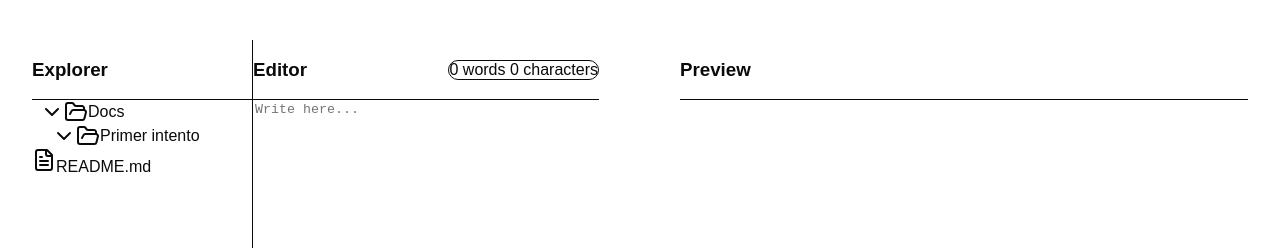
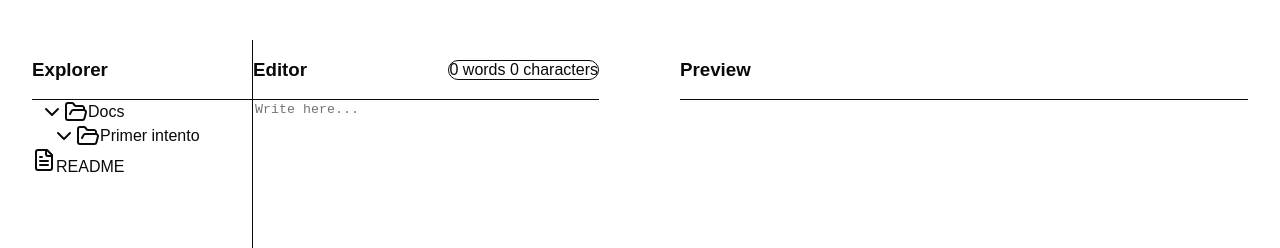
Before and after one commit to shodrig0/markdown-editor, a React (Vite) app: page / in a window 1280 px wide. Shown: the top 248 px of the page. Built offline with nearby package versions, Linux system fonts and the light colour scheme.

Commit message:
props fixed

```diff
--- a/src/components/Explorer/Explorer.tsx
+++ b/src/components/Explorer/Explorer.tsx
@@ -20,7 +20,7 @@ const Explorer = () => {
                     name: "Primer intento",
                     type: "folder",
                     children: [
-                        { id: "readme-1", name: "README.md", type: "file", extension: "md" }
+                        { id: "readme-1", name: "README", type: "file", extension: "md" }
                     ],
                 },
             ]
--- a/src/components/Sidebar/Sidebar.tsx
+++ b/src/components/Sidebar/Sidebar.tsx
@@ -12,7 +12,7 @@ const sampleData: FileNode[] = [
                 name: "Primer intento",
                 type: "folder",
                 children: [
-                    { id: "readme-1", name: "README.md", type: "file", extension: "md" }
+                    { id: "readme-1", name: "README", type: "file", extension: "md" }
                 ],
             },
         ]
@@ -37,7 +37,7 @@ const Sidebar = ({
                     key={node.id}
                     node={node}
                     onFileSelect={onFileSelect ?? (() => { })}
-                    selectedFile={selectedFile}
+                    selectedFile={selectedFile || null}
                     onRename={onRename}
                     nodeId={node.id}
                     level={0}
@@ -47,8 +47,6 @@ const Sidebar = ({
     )
 }
 
-/**
- * por que no anda
- */
+
 
 export default Sidebar
```
